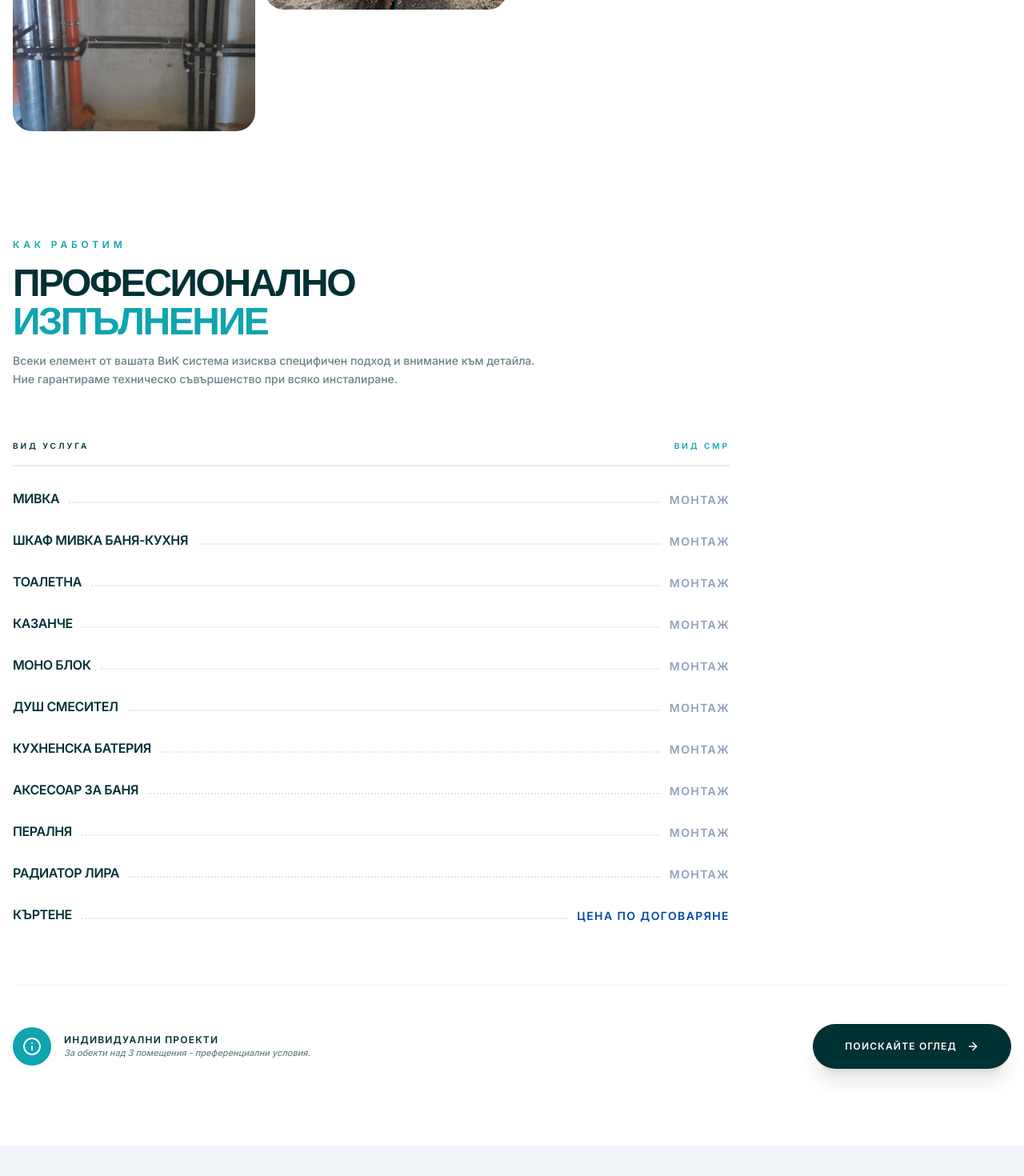
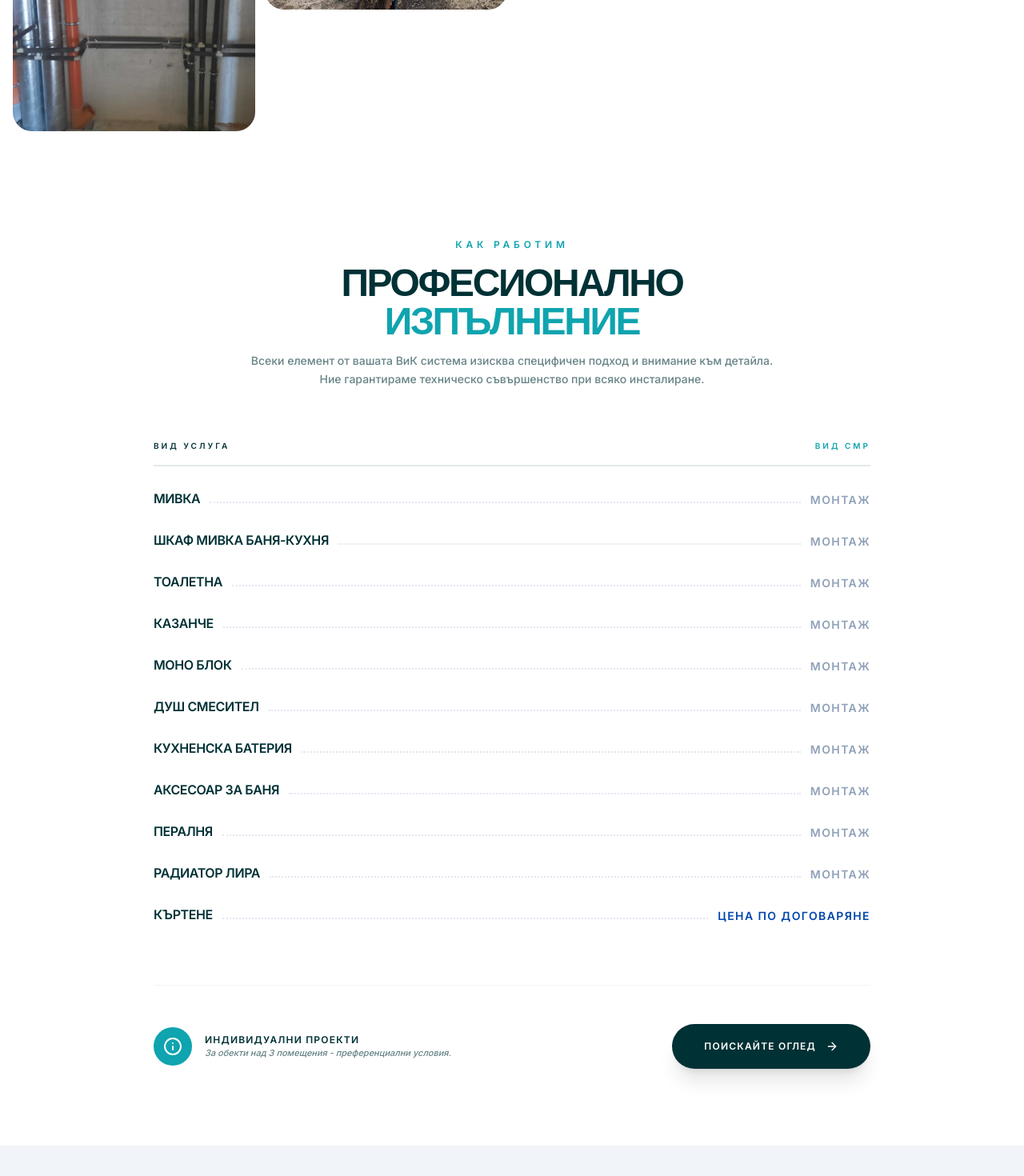
Before and after one commit to Ivaka12322/vik-services-demo, a React (Vite) app: page / in a window 1280 px wide. Shown: the part 3013-4483 px from the top of the page at 80% size. Built offline with nearby package versions, Linux system fonts and the light colour scheme.

Commit message:
Add files via upload

```diff
--- a/src/components/Pricing.tsx
+++ b/src/components/Pricing.tsx
@@ -19,7 +19,7 @@ export default function Pricing() {
   return (
     <section id="pricing" className="bg-white py-24">
       <div className="container-wide px-4">
-        <div className="mb-16 max-w-2xl">
+        <div className="mb-16 max-w-2xl mx-auto text-center">
           <span className="text-teal text-xs font-black tracking-[0.4em] mb-4 block uppercase leading-none">
             КАК РАБОТИМ
           </span>
@@ -35,7 +35,7 @@ export default function Pricing() {
           initial={{ opacity: 0, y: 20 }}
           whileInView={{ opacity: 1, y: 0 }}
           viewport={{ once: true }}
-          className="max-w-4xl"
+          className="max-w-4xl mx-auto"
         >
           {/* Table Header */}
           <div className="flex justify-between items-end border-b-2 border-charcoal/10 pb-4 mb-4">
@@ -58,7 +58,7 @@ export default function Pricing() {
           </div>
         </motion.div>
 
-        <div className="mt-16 flex flex-col md:flex-row items-center justify-between gap-8 border-t border-slate-100 pt-12">
+        <div className="mt-16 flex flex-col md:flex-row items-center justify-between gap-8 border-t border-slate-100 pt-12 max-w-4xl mx-auto">
           <div className="flex items-center gap-4">
             <div className="w-12 h-12 bg-teal flex items-center justify-center rounded-xl text-white">
               <Info className="w-6 h-6" />
```
